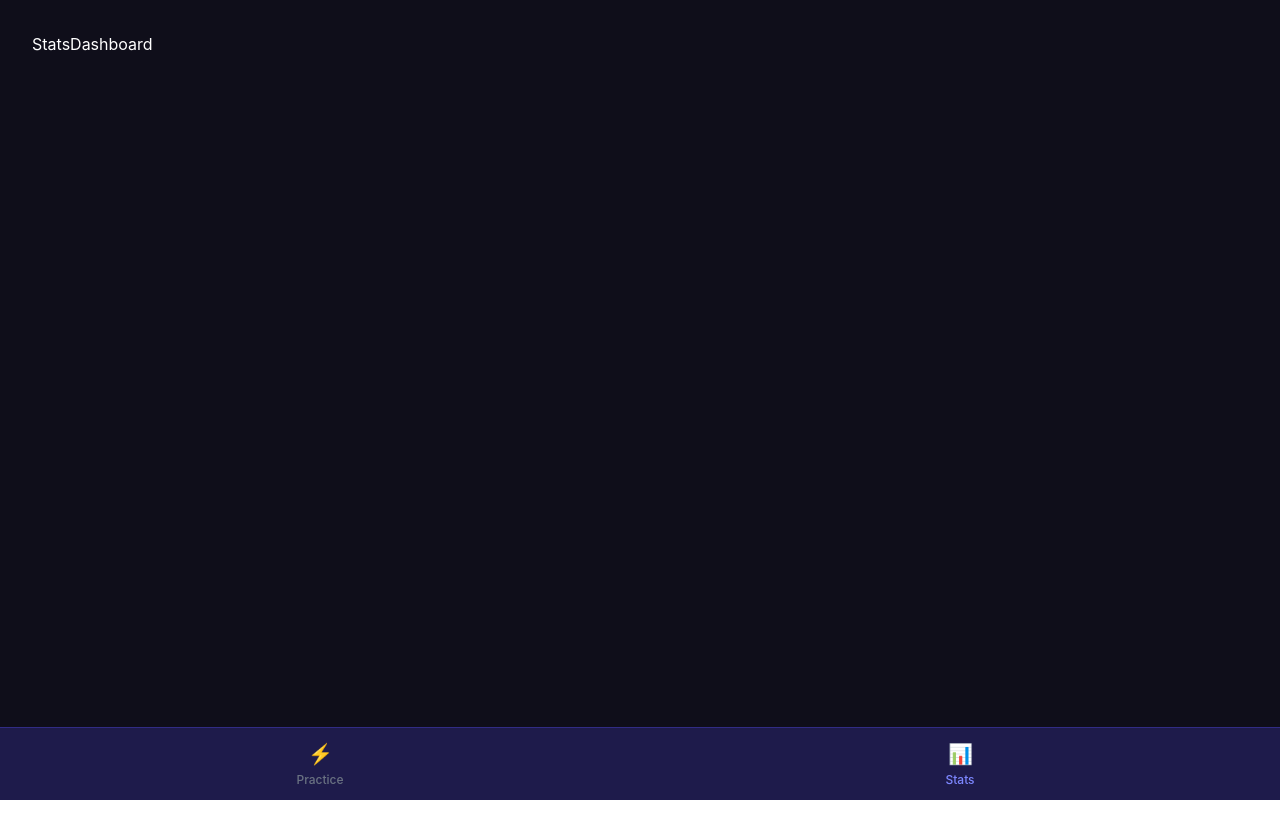
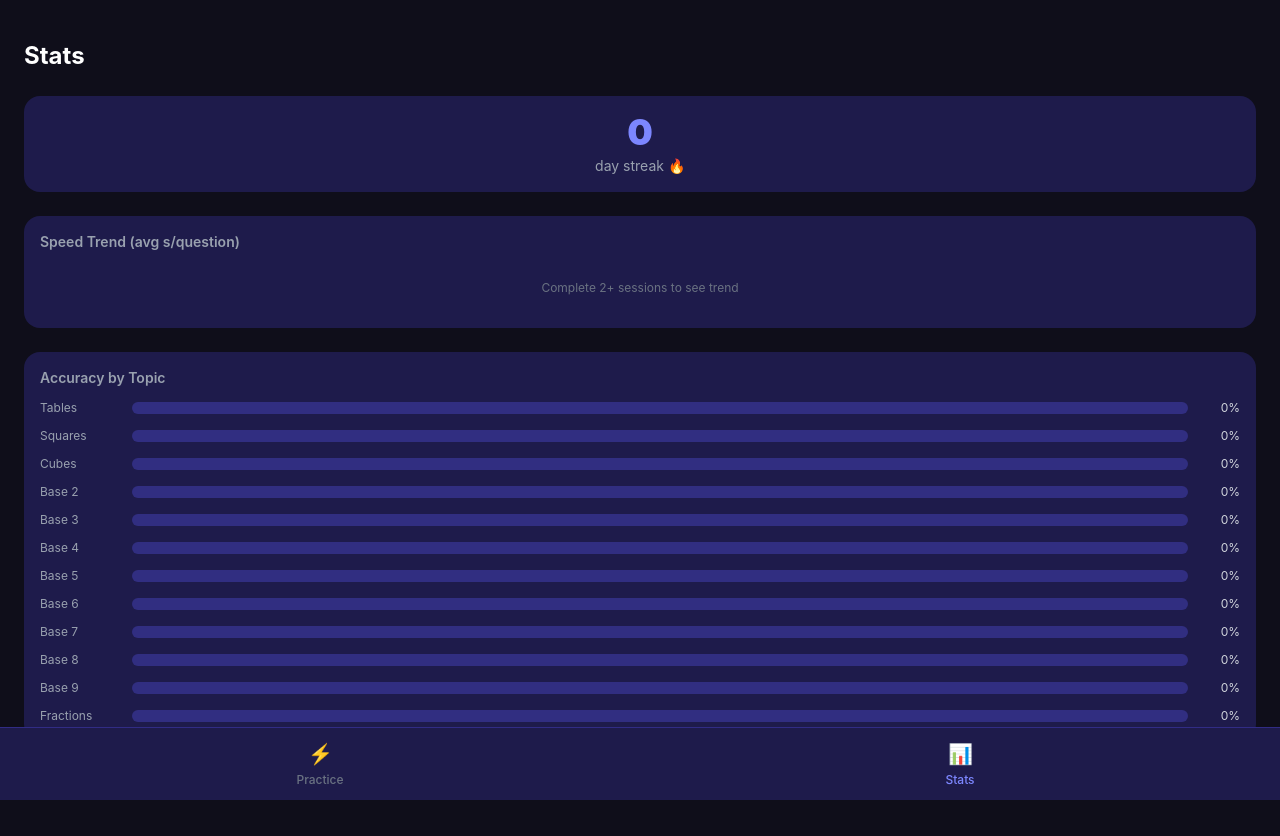
Before and after one commit to VedanshKamdar/speed-math, a React (Vite) app: page /stats in a window 1280 px wide. Before the commit the page ends 800 px from the top, so only its background shows below. Built offline with nearby package versions, Linux system fonts and the light colour scheme.

Commit message:
feat: add Stats Dashboard with accuracy, speed trend, and weakest questions

```diff
--- /dev/null
+++ b/src/components/AccuracyBar.jsx
@@ -0,0 +1,27 @@
+const LABELS = {
+  tables: 'Tables', squares: 'Squares', cubes: 'Cubes',
+  'powers-base2': 'Base 2', 'powers-base3': 'Base 3',
+  'powers-base4': 'Base 4', 'powers-base5': 'Base 5',
+  'powers-base6': 'Base 6', 'powers-base7': 'Base 7',
+  'powers-base8': 'Base 8', 'powers-base9': 'Base 9',
+  fractions: 'Fractions',
+}
+
+export default function AccuracyBar({ category, accuracy }) {
+  const pct = Math.round((accuracy || 0) * 100)
+  return (
+    <div className="flex items-center gap-3">
+      <span className="text-xs text-gray-400 w-20 shrink-0">{LABELS[category] || category}</span>
+      <div className="flex-1 h-3 bg-brand-700 rounded-full overflow-hidden">
+        <div
+          className="h-full rounded-full transition-all duration-500"
+          style={{
+            width: `${pct}%`,
+            backgroundColor: pct >= 80 ? '#22c55e' : pct >= 50 ? '#eab308' : '#ef4444',
+          }}
+        />
+      </div>
+      <span className="text-xs text-gray-300 w-10 text-right">{pct}%</span>
+    </div>
+  )
+}
--- /dev/null
+++ b/src/components/SpeedTrendChart.jsx
@@ -0,0 +1,32 @@
+export default function SpeedTrendChart({ sessionSpeeds }) {
+  if (!sessionSpeeds || sessionSpeeds.length < 2) {
+    return <p className="text-xs text-gray-500 text-center py-4">Complete 2+ sessions to see trend</p>
+  }
+
+  const W = 300
+  const H = 80
+  const pad = 10
+  const maxMs = Math.max(...sessionSpeeds.map(s => s.avgMs), 1)
+  const pts = sessionSpeeds.map((s, i) => {
+    const x = pad + (i / (sessionSpeeds.length - 1)) * (W - pad * 2)
+    const y = H - pad - ((s.avgMs / maxMs) * (H - pad * 2))
+    return `${x.toFixed(1)},${y.toFixed(1)}`
+  })
+
+  return (
+    <svg viewBox={`0 0 ${W} ${H}`} className="w-full" style={{ maxHeight: 80 }}>
+      <polyline
+        points={pts.join(' ')}
+        fill="none"
+        stroke="#6366f1"
+        strokeWidth="2"
+        strokeLinecap="round"
+        strokeLinejoin="round"
+      />
+      {sessionSpeeds.map((s, i) => {
+        const [x, y] = pts[i].split(',').map(Number)
+        return <circle key={i} cx={x} cy={y} r="3" fill="#818cf8" />
+      })}
+    </svg>
+  )
+}
--- /dev/null
+++ b/src/hooks/useStats.js
@@ -0,0 +1,25 @@
+import { useState, useEffect } from 'react'
+import { getAttempts, getSessions, getMeta } from '../db/index'
+import { computeStats } from '../stats/compute'
+
+export function useStats() {
+  const [stats, setStats] = useState(null)
+  const [streak, setStreak] = useState(0)
+  const [loading, setLoading] = useState(true)
+
+  useEffect(() => {
+    async function load() {
+      const [attempts, sessions, streakMeta] = await Promise.all([
+        getAttempts(),
+        getSessions(),
+        getMeta('streak'),
+      ])
+      setStats(computeStats(attempts, sessions.filter(s => s.completed)))
+      setStreak(streakMeta?.count || 0)
+      setLoading(false)
+    }
+    load()
+  }, [])
+
+  return { stats, streak, loading }
+}
--- a/src/screens/StatsDashboard.jsx
+++ b/src/screens/StatsDashboard.jsx
@@ -1 +1,49 @@
-export default function StatsDashboard() { return <div className="p-8">StatsDashboard</div> }
+import { useStats } from '../hooks/useStats'
+import AccuracyBar from '../components/AccuracyBar'
+import SpeedTrendChart from '../components/SpeedTrendChart'
+import { CATEGORIES } from '../data/questionBank'
+
+export default function StatsDashboard() {
+  const { stats, streak, loading } = useStats()
+
+  if (loading) {
+    return <div className="flex items-center justify-center pt-20 text-gray-400">Loading…</div>
+  }
+
+  return (
+    <div className="flex flex-col px-6 pt-10 gap-6 pb-8">
+      <h2 className="text-2xl font-bold">Stats</h2>
+
+      <div className="bg-brand-800 rounded-2xl p-4 text-center">
+        <p className="text-4xl font-black text-indigo-400">{streak}</p>
+        <p className="text-sm text-gray-400 mt-1">day streak 🔥</p>
+      </div>
+
+      <div className="bg-brand-800 rounded-2xl p-4">
+        <p className="text-sm font-semibold text-gray-400 mb-3">Speed Trend (avg s/question)</p>
+        <SpeedTrendChart sessionSpeeds={stats?.sessionSpeeds || []} />
+      </div>
+
+      <div className="bg-brand-800 rounded-2xl p-4 flex flex-col gap-3">
+        <p className="text-sm font-semibold text-gray-400">Accuracy by Topic</p>
+        {CATEGORIES.map(cat => (
+          <AccuracyBar key={cat} category={cat} accuracy={stats?.categoryAccuracy[cat] || 0} />
+        ))}
+      </div>
+
+      {stats?.weakestQuestions?.length > 0 && (
+        <div className="bg-brand-800 rounded-2xl p-4">
+          <p className="text-sm font-semibold text-gray-400 mb-3">Weakest Questions (3+ attempts)</p>
+          <ul className="flex flex-col gap-2">
+            {stats.weakestQuestions.map(q => (
+              <li key={q.questionId} className="flex justify-between text-sm">
+                <span className="font-mono text-red-300">{q.questionId}</span>
+                <span className="text-gray-400">{Math.round(q.accuracy * 100)}% ({q.attempts} tries)</span>
+              </li>
+            ))}
+          </ul>
+        </div>
+      )}
+    </div>
+  )
+}
```
